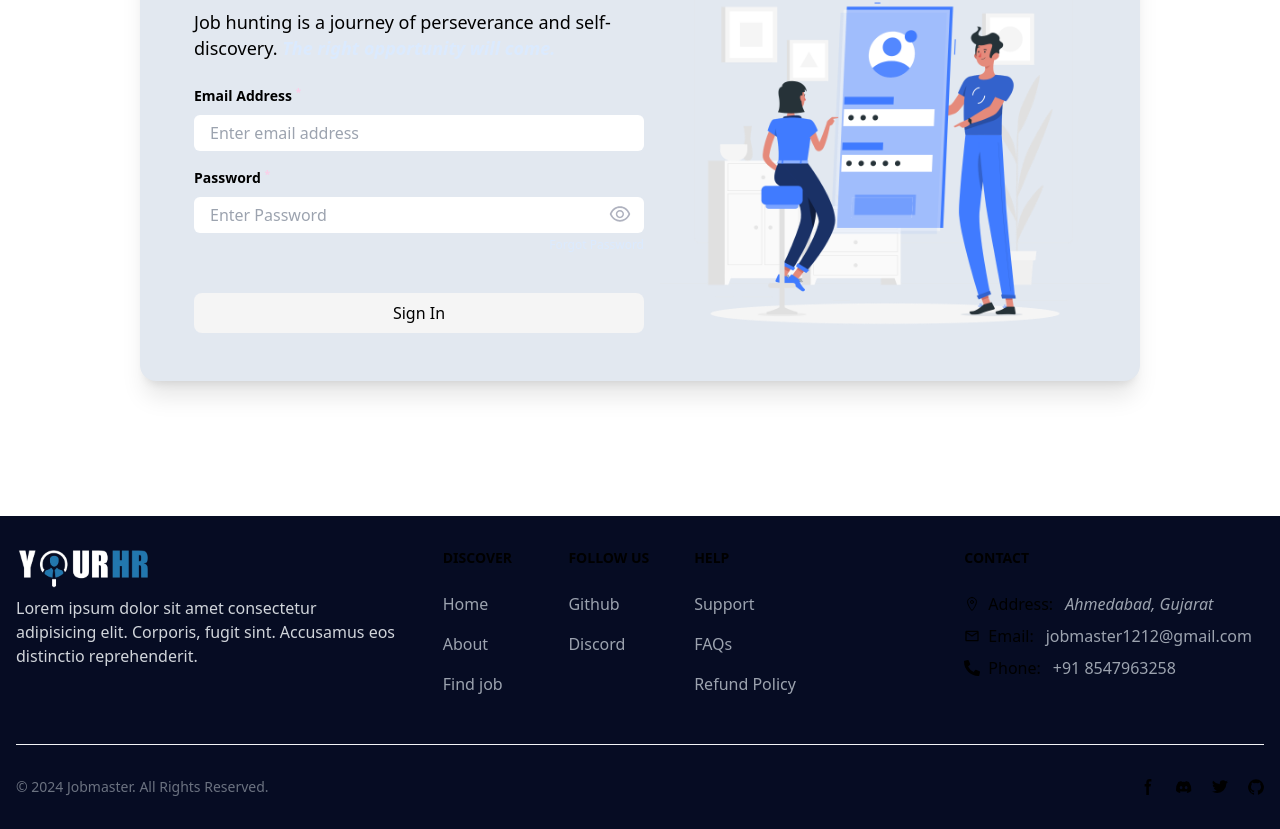
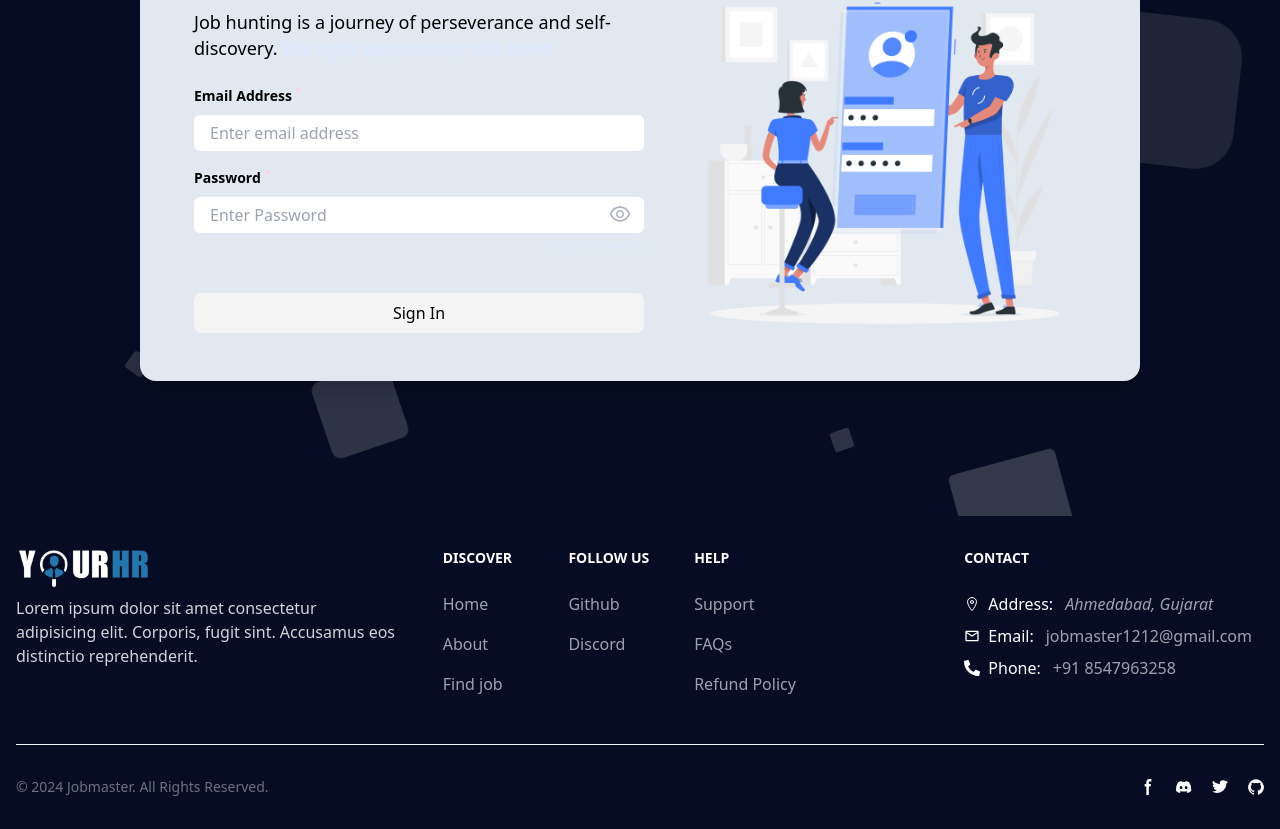
Before and after one commit to Harshakabari/Career-Hub, a React (Create React App) app: page /login in a window 1280 px wide. Shown: the part 288-1117 px from the top of the page. Built offline with nearby package versions, Linux system fonts and the light colour scheme.

Commit message:
add bg in login

```diff
--- a/src/components/Footer/Footer.jsx
+++ b/src/components/Footer/Footer.jsx
@@ -7,7 +7,7 @@ import { FaPhoneAlt } from "react-icons/fa";
 const Footer = () => {
   return (
     <>
-      <footer className="bg-[#060C23]">
+      <footer className="bg-[#060C23] text-white">
         <div className="mx-auto w-full max-w-screen-xl p-4 py-6 lg:py-8">
           <div className="md:flex md:justify-between">
             <div className="mb-6 md:mb-0">
--- a/src/components/core/Template.jsx
+++ b/src/components/core/Template.jsx
@@ -7,6 +7,22 @@ function Template({ title, description1, description2, image, formType }) {
   // const { loading } = useSelector((state) => state.auth)
 
   return (
+    <div className="relative">
+        {/* Background Animation */}
+        <div className="area absolute inset-0 mt-[-16px]">
+          <ul className="circles">
+            <li></li>
+            <li></li>
+            <li></li>
+            <li></li>
+            <li></li>
+            <li></li>
+            <li></li>
+            <li></li>
+            <li></li>
+            <li></li>
+          </ul>
+        </div>
     <div className="grid min-h-[calc(100vh-3.5rem)] place-items-center">
       {/* {loading ? (
         <div className="spinner"></div>
@@ -37,6 +53,7 @@ function Template({ title, description1, description2, image, formType }) {
         </div>
       }
     </div>
+    </div>
   )
 }
 
```
